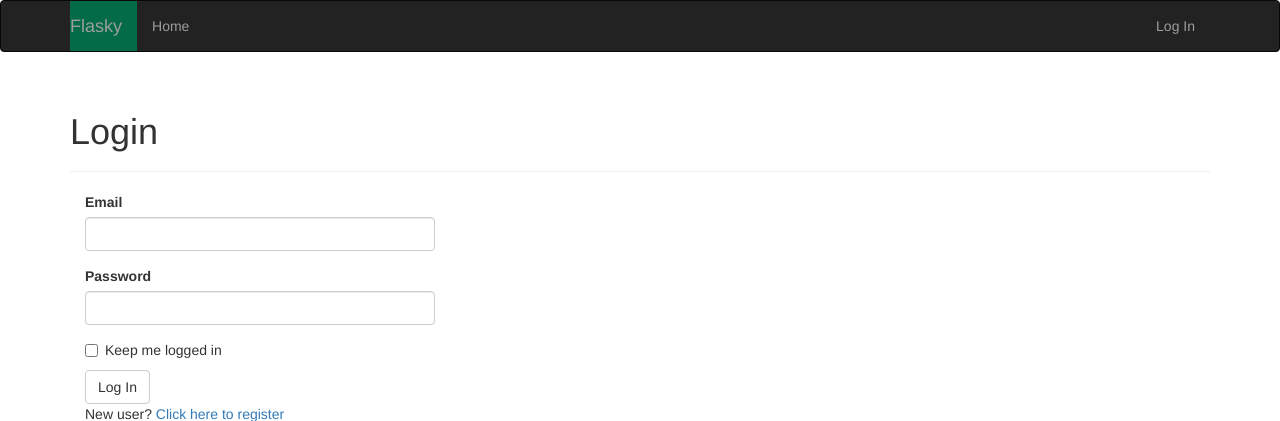
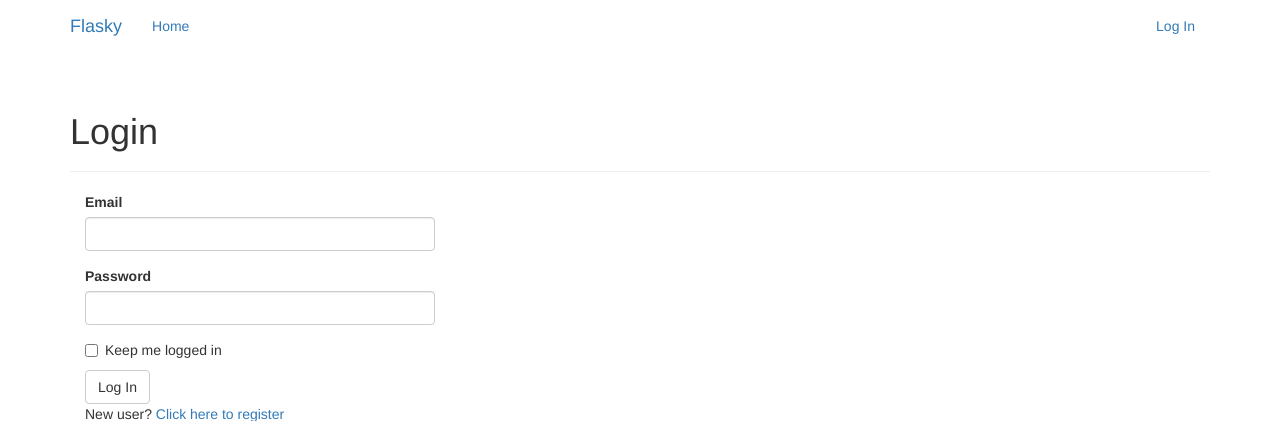
Before and after one commit to adetuadetu/Final, a Flask app: a page that uses app/templates/base.html in a window 1280 px wide. Shown: the top 421 px of the page. Run offline with Flask 2, Linux system fonts and the light colour scheme; some libraries are stand-ins or nearby versions.

Commit message:
navbar changes

```diff
--- a/app/static/styles.css
+++ b/app/static/styles.css
@@ -28,7 +28,3 @@ div.post-content {
     margin-left: 48px;
     min-height: 48px;
 }
-
-div.navbar-header {
-    background-color: rgb(4, 107, 72);
-}
--- a/app/templates/base.html
+++ b/app/templates/base.html
@@ -10,7 +10,7 @@
 {% endblock %}
 
 {% block navbar %}
-<div class="navbar navbar-inverse" role="navigation">
+<div class="navbar nav-pills" role="navigation">
     <div class="container">
         <div class="navbar-header">
             <button type="button" class="navbar-toggle"
```
